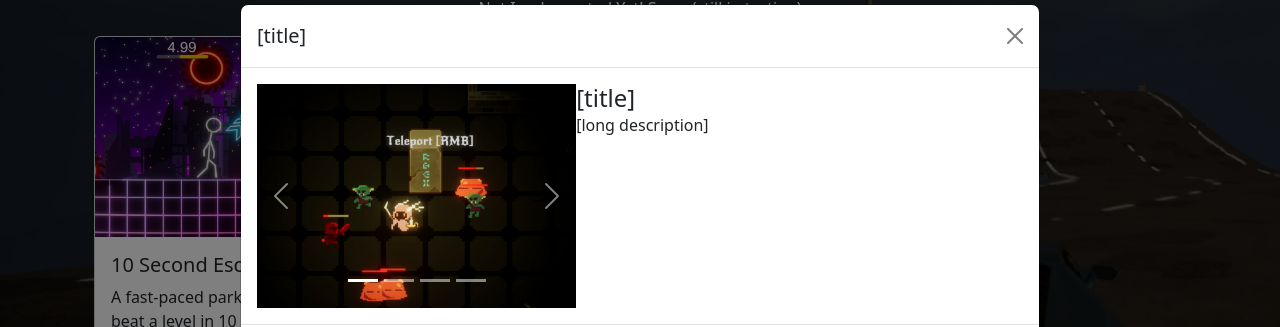
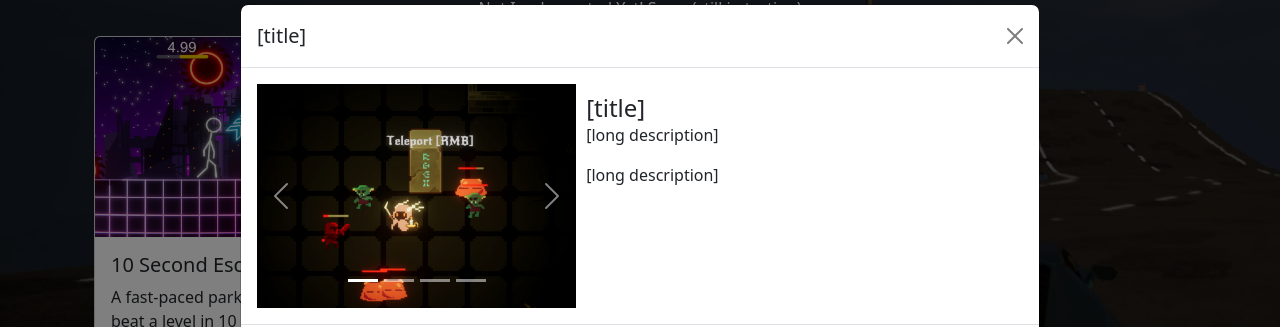
Before and after one commit to AtomTechnologies-cmd/AtomTechnologies-cmd.github.io, a website: page pages/games.html in a window 1280 px wide. Both pictures are taken after a click on the button "More About This Game". Shown: the part 200-527 px from the top of the page. Drawn offline with nearby package versions, Linux system fonts and the light colour scheme.

Commit message:
Update games.html

```diff
--- a/pages/games.html
+++ b/pages/games.html
@@ -140,11 +140,10 @@
                     </div>
                     </div>
                 <div class="col-md-7">
-                  <div class="card-body text-start">
+                  <div class="card-body text-start" style="padding: 10px;">
                     <h4 class="card-title">[title]</h4>
-                    <p class="card-text">[long description]
-
-                    </p>
+                    <p class="card-text">[long description]</p>
+                    <p class="card-text">[long description]</p>
                   </div>
                 </div>
               </div>
```
